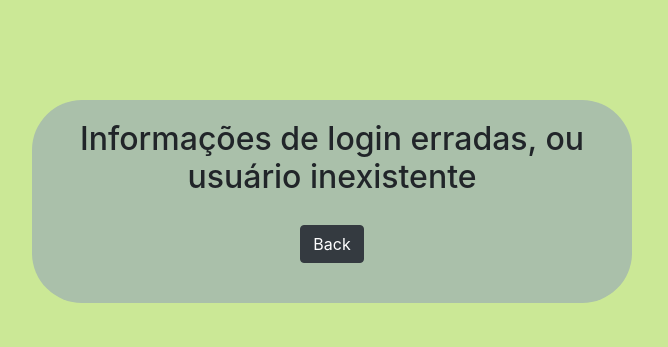
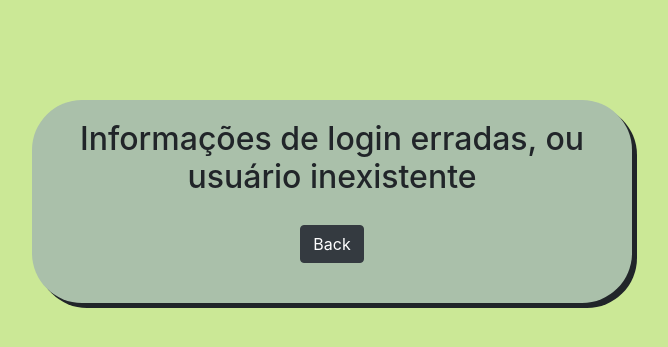
Before and after one commit to mesquita466/ecommerce-prototype, a PHP site: page /back.php in a window 1280 px wide. Shown: the top 347 px of the page, without its empty margins (308-976 px from the left). Run offline with PHP 8.4, Linux system fonts and the light colour scheme; data comes from the database, SQL or seed files in the repository; data that the repository does not hold is empty.

Commit message:
Update style.css

```diff
--- a/css/style.css
+++ b/css/style.css
@@ -15,6 +15,7 @@ body {
     justify-content: center;
     padding: 20px;
     border-radius: 50px;
+    box-shadow: 5px 5px;
 }
 .box-form {
     /* border: 1px solid yellow; */
```
